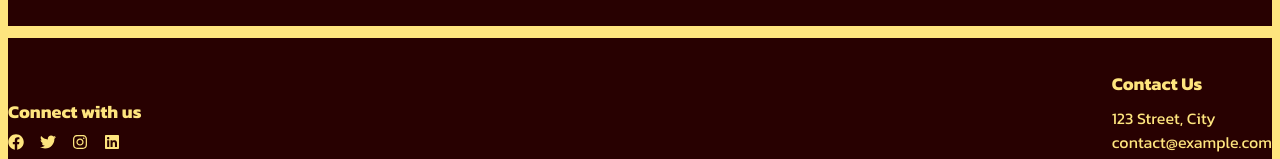
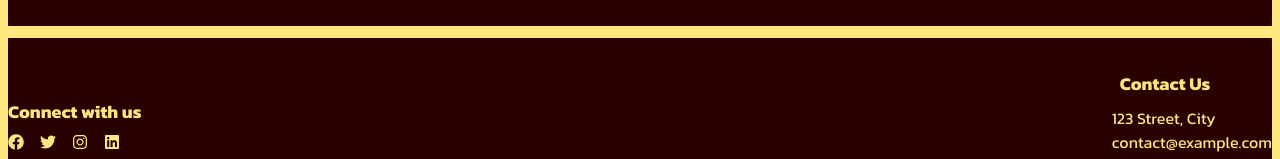
Before and after one commit to arun-j0/Maati-16, a React (Vite) app: page / in a window 1280 px wide. Shown: the part 4231-4390 px from the top of the page. Built offline with nearby package versions, Linux system fonts and the light colour scheme.

Commit message:
Footer Update

```diff
--- a/src/components/Footer.jsx
+++ b/src/components/Footer.jsx
@@ -26,8 +26,8 @@ const Footer = () => {
             </div>
           </div>
           <div>
-            <h3 className="mb-2 text-lg font-bold">Contact Us</h3>
-            <p className="text-[#fee57e]">123 Street, City</p>
+            <h3 className="pl-2 mb-2 text-lg font-bold">Contact Us</h3>
+            <p className="text-[#fee57e] ">123 Street, City</p>
             <p className="text-[#fee57e]">contact@example.com</p>
             <p className="text-[#fee57e]">123-456-7890</p>
           </div>
```
